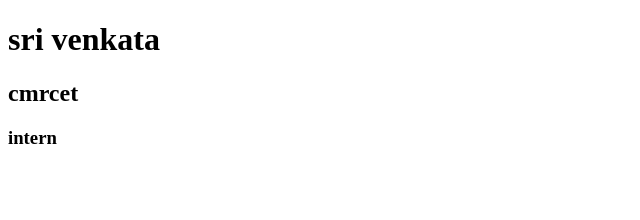
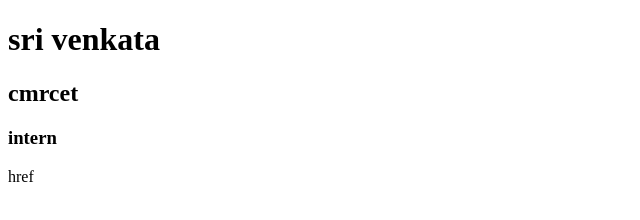
Before and after one commit to manginasrivenkata/manginasrivenkata.github.io, a plain HTML site: page Resume.html in a window 1280 px wide. Shown: the full height of the page, 0-640 px from the left. Drawn offline with Linux system fonts and the light colour scheme.

Commit message:
basic program

```diff
--- a/Resume.html
+++ b/Resume.html
@@ -10,6 +10,7 @@
     <h1>sri venkata</h1>
     <h2>cmrcet</h2>
     <h3>intern</h3>
+    href
 
 </body>
 </html>
```
